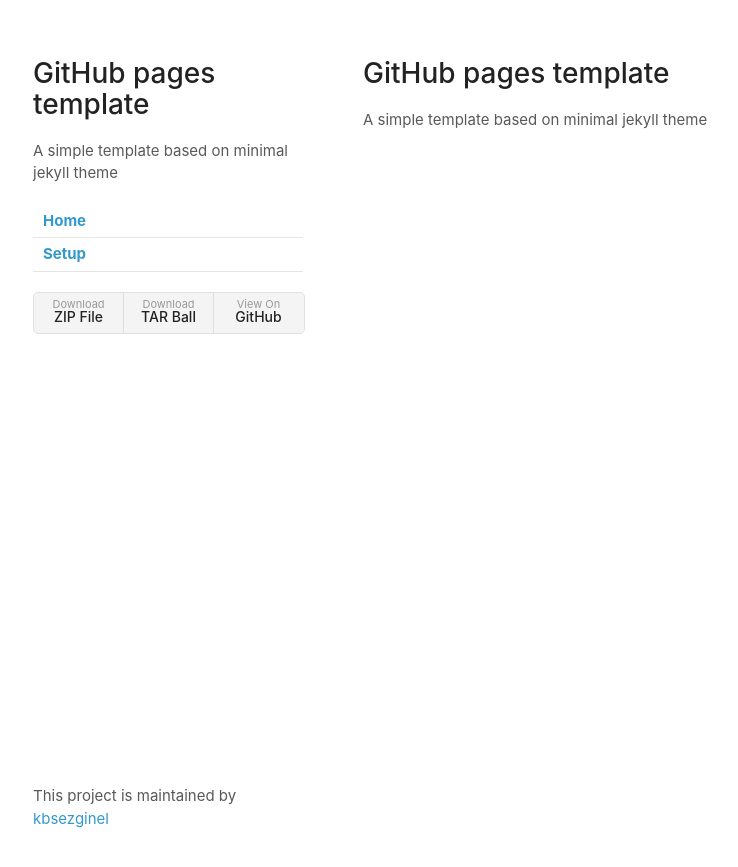
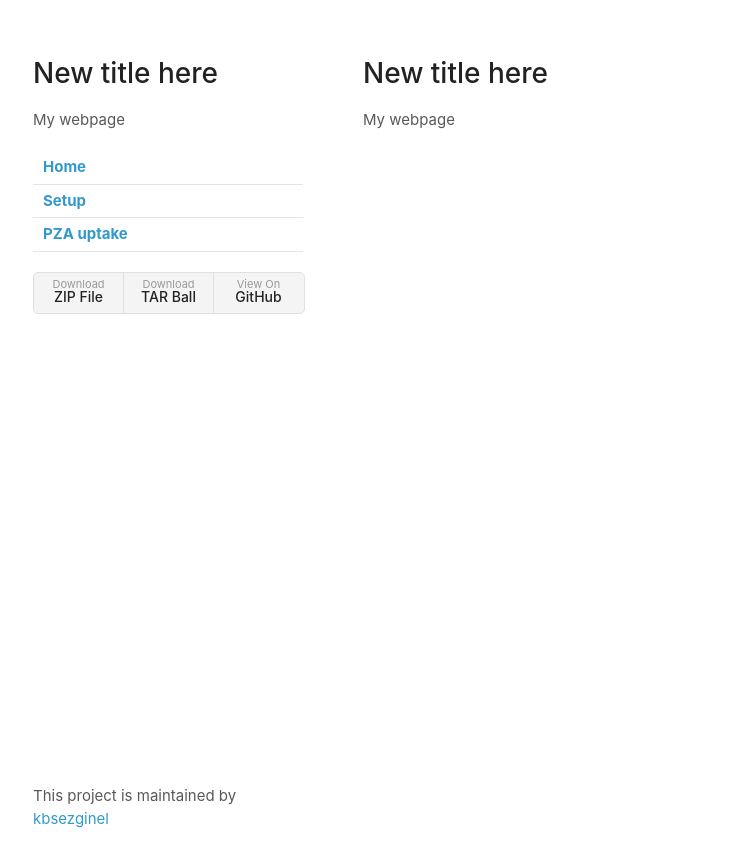
Before and after one commit to kbsezginel/gh-pages-template, a Jekyll site: the page built from index.md, in a window 1280 px wide. Shown: the top 867 px of the page, without its empty margins (67-805 px from the left). Built offline with Jekyll 4.4.1, drawn with Linux system fonts in a browser that asks for light colours; our own code applies the rules of GitHub Pages for plain Markdown files.

Commit message:
Update _config.yml

```diff
--- a/_config.yml
+++ b/_config.yml
@@ -1,9 +1,11 @@
 theme: jekyll-theme-minimal
-title: GitHub pages template
-description: A simple template based on minimal jekyll theme
+title: New title here
+description: My webpage
 show_downloads: True
 navigation:
   - title: Home
     url: /
   - title: Setup
     url: setup
+  - title: PZA uptake
+    url: pza
```
